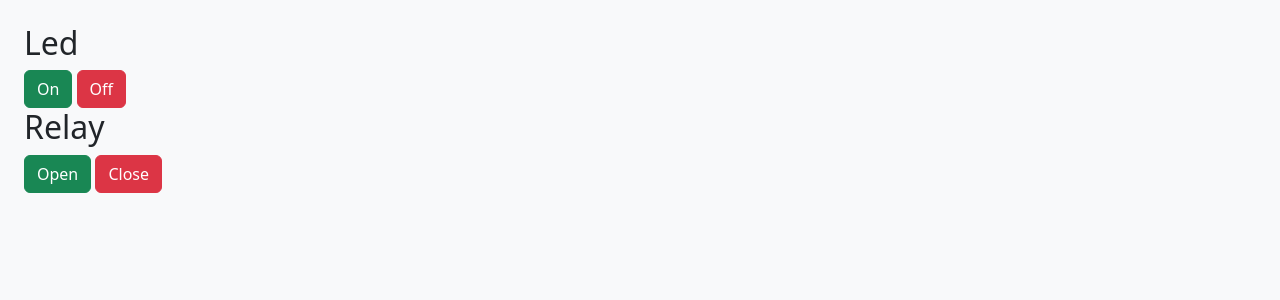
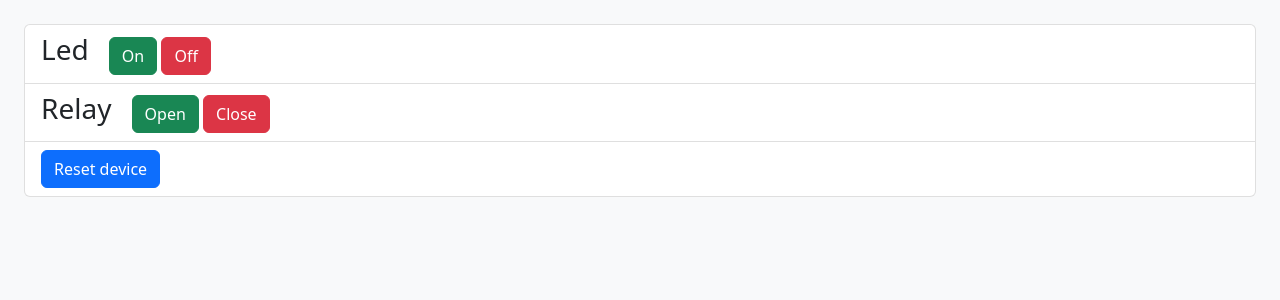
Before and after one commit to kstamax/dyplom_http_server, a Django app: page /control in a window 1280 px wide. Shown: the part 56-356 px from the top of the page. Run offline with Django 4.2, Linux system fonts and the light colour scheme; a user stored in the database is signed in.

Commit message:
device reset added, timezone awareness to logs added

```diff
--- a/control/api_main/views.py
+++ b/control/api_main/views.py
@@ -6,7 +6,7 @@ from rest_framework.views import APIView
 from rest_framework import permissions
 from .serializers import DoorLogSerializer, DeviceLogSerializer
 import datetime as dt
-import logging
+import pytz
 
 from .models import DoorLog, DeviceLog
 
@@ -36,7 +36,7 @@ class DoorLogPostHandler(APIView):
             serializer_data['log_date'] = dt.datetime.now()
         else:
             date_time_string = f'{date_string} {time_string}'
-            serializer_data['log_date'] = dt.datetime.strptime(date_time_string,"%Y-%m-%d %H:%M:%S")
+            serializer_data['log_date'] = pytz.utc.localize(dt.datetime.strptime(date_time_string,"%Y-%m-%d %H:%M:%S"))
         if state == "1":
             serializer_data['door_state'] = 'opened'
         else:
@@ -62,7 +62,7 @@ class DeviceLogPostHandler(APIView):
             serializer_data['log_date'] = dt.datetime.now()
         else:
             date_time_string = f'{date_string} {time_string}'
-            serializer_data['log_date'] = dt.datetime.strptime(date_time_string,"%Y-%m-%d %H:%M:%S")
+            serializer_data['log_date'] = pytz.utc.localize(dt.datetime.strptime(date_time_string,"%Y-%m-%d %H:%M:%S"))
         serializer_data['message_body'] = msg_body
         serializer_data['message_type'] = msg_type
         serializer = DeviceLogSerializer(data = serializer_data)
--- a/control/main/templates/main/control_device.html
+++ b/control/main/templates/main/control_device.html
@@ -1,9 +1,18 @@
 {% extends 'main/base.html' %}
 {% block content %}
-<h2 class="text-dark">Led</h2>
-<a class="btn btn-success" href="{% url 'main:led' state='on'%}">On</a>
-<a class="btn btn-danger" href="{% url 'main:led' state='off'%}">Off</a>
-<h2 class="text-dark">Relay</h2>
-<a class="btn btn-success" href="{% url 'main:relay' state='on'%}">Open</a>
-<a class="btn btn-danger" href="{% url 'main:relay' state='off'%}">Close</a>
+<ul class="list-group" id="itemsList">
+    <li class="list-group-item">
+        <h3 class="text-dark d-inline-block me-3">Led</h2>
+        <a class="btn btn-success" href="{% url 'main:led' state='on'%}">On</a>
+        <a class="btn btn-danger" href="{% url 'main:led' state='off'%}">Off</a>
+    </li>
+    <li class="list-group-item">
+        <h3 class="text-dark d-inline-block me-3">Relay</h2>
+        <a class="btn btn-success" href="{% url 'main:relay' state='on'%}">Open</a>
+        <a class="btn btn-danger" href="{% url 'main:relay' state='off'%}">Close</a>
+    </li>
+    <li class="list-group-item">
+        <a class="btn btn-primary d-inline-block" href="{% url 'main:resetd'%}">Reset device</a>
+    </li>
+</ul>
 {% endblock content %}
--- a/control/main/urls.py
+++ b/control/main/urls.py
@@ -1,5 +1,5 @@
 from django.urls import path
-from .views import IndexPageView, ControlDevicePageView, LogsPageView, LoginPageView, LedControlView, RelayControlView
+from .views import IndexPageView, ControlDevicePageView, LogsPageView, LoginPageView, LedControlView, RelayControlView,ResetDeviceView
 from django.contrib.auth.views import LogoutView
 
 app_name = 'main'
@@ -10,6 +10,6 @@ urlpatterns = [
     path('logout/', LogoutView.as_view(next_page='main:login'), name='logout'),
     path('clogs',LogsPageView.as_view(),name='c_logs'),
     path('led/<str:state>', LedControlView.as_view(), name='led'),
-    path('relay/<str:state>', RelayControlView.as_view(), name='relay')
-
+    path('relay/<str:state>', RelayControlView.as_view(), name='relay'),
+    path('resetd', ResetDeviceView.as_view(), name='resetd')
 ]
--- a/control/main/views.py
+++ b/control/main/views.py
@@ -53,3 +53,15 @@
                 return HttpResponse(e,status=500)
         else:
             return redirect('/login')
+
+class ResetDeviceView(View):
+    def get(self,request,*args,**kwargs):
+        if request.user.is_authenticated:
+            try:
+                esp = Esp("192.168.0.108")
+                esp.reset_device()
+                return HttpResponse(status=204)
+            except Exception as e:
+                return HttpResponse(e,status=500)
+        else:
+            return redirect('/login')
```
Also changed, not shown: control/client_controller/send_commands.py (+5 -2 lines), control/db.sqlite3.
